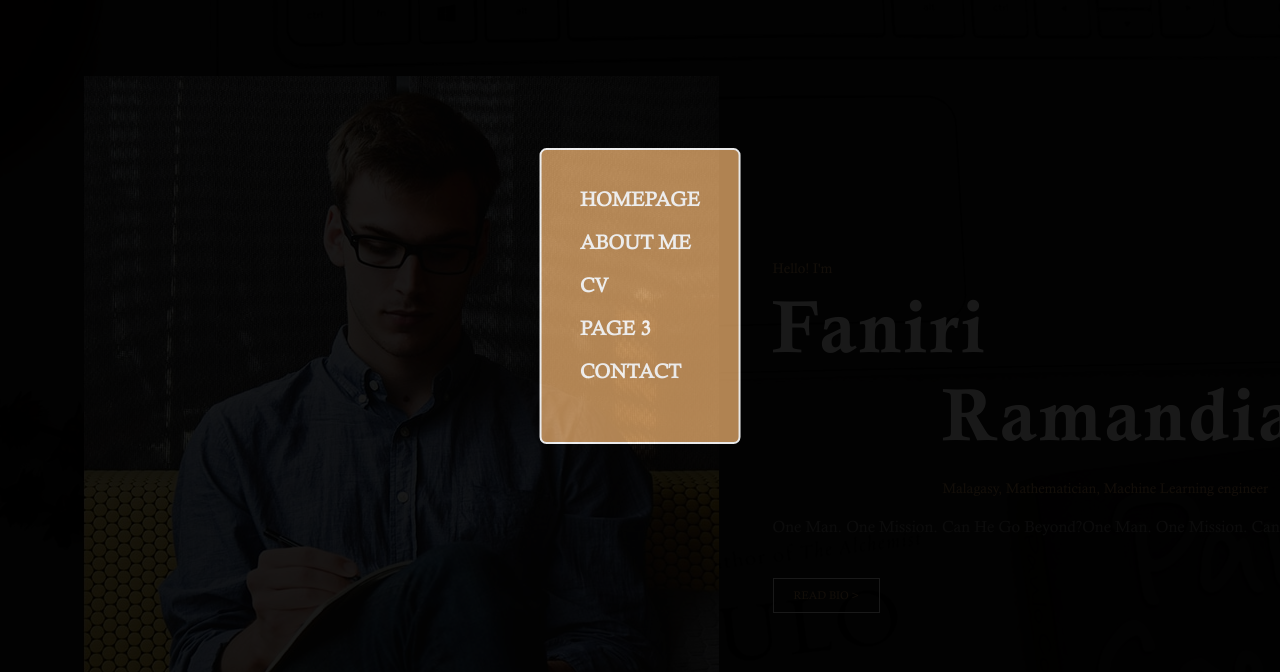
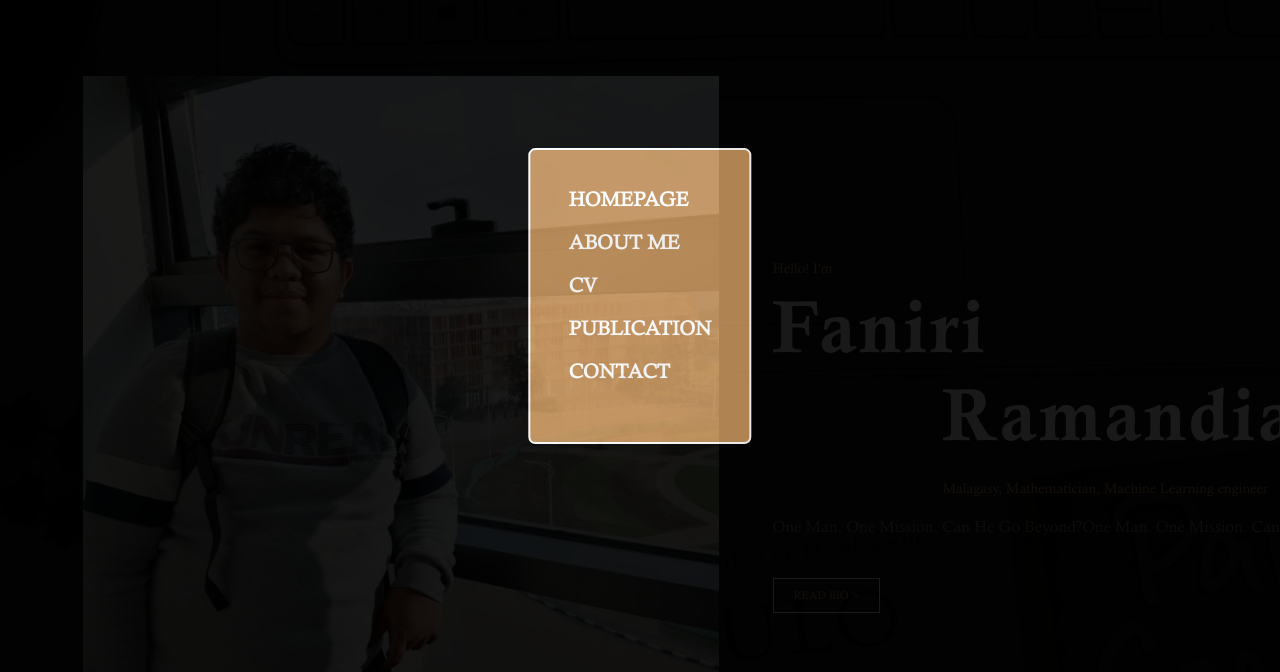
Before and after one commit to Faniriniaina/Faniriniaina.github.io, a plain HTML site: page index.html in a window 1280 px wide. Both pictures are taken after a click on the element 1182 px from the left and 59 px from the top of the page. Shown: the part 104-776 px from the top of the page. Drawn offline with Linux system fonts and the light colour scheme.

Commit message:
Update index.html

```diff
--- a/index.html
+++ b/index.html
@@ -19,7 +19,7 @@
 					<li><a href="#">Homepage</a></li>
 					<li><a href="#">About me</a></li>
 					<li><a href="#">CV</a></li>
-					<li><a href="#">Page 3</a></li>
+					<li><a href="#">Publication</a></li>
 					<li><a href="#">Contact</a></li>
 				</ul>
 			</div>
@@ -42,7 +42,7 @@
 	<section class="fh5co-top-banner">
 		<div class="top-banner__inner site-container">
 			<div class="top-banner__image">
-				<img src="./images/top-banner-author.jpg" alt="author image">
+				<img src="./images/top-banner-fan.jpeg" alt="author image">
 			</div>
 			<div class="top-banner__text">
 				<div class="top-banner__text-up">
```
